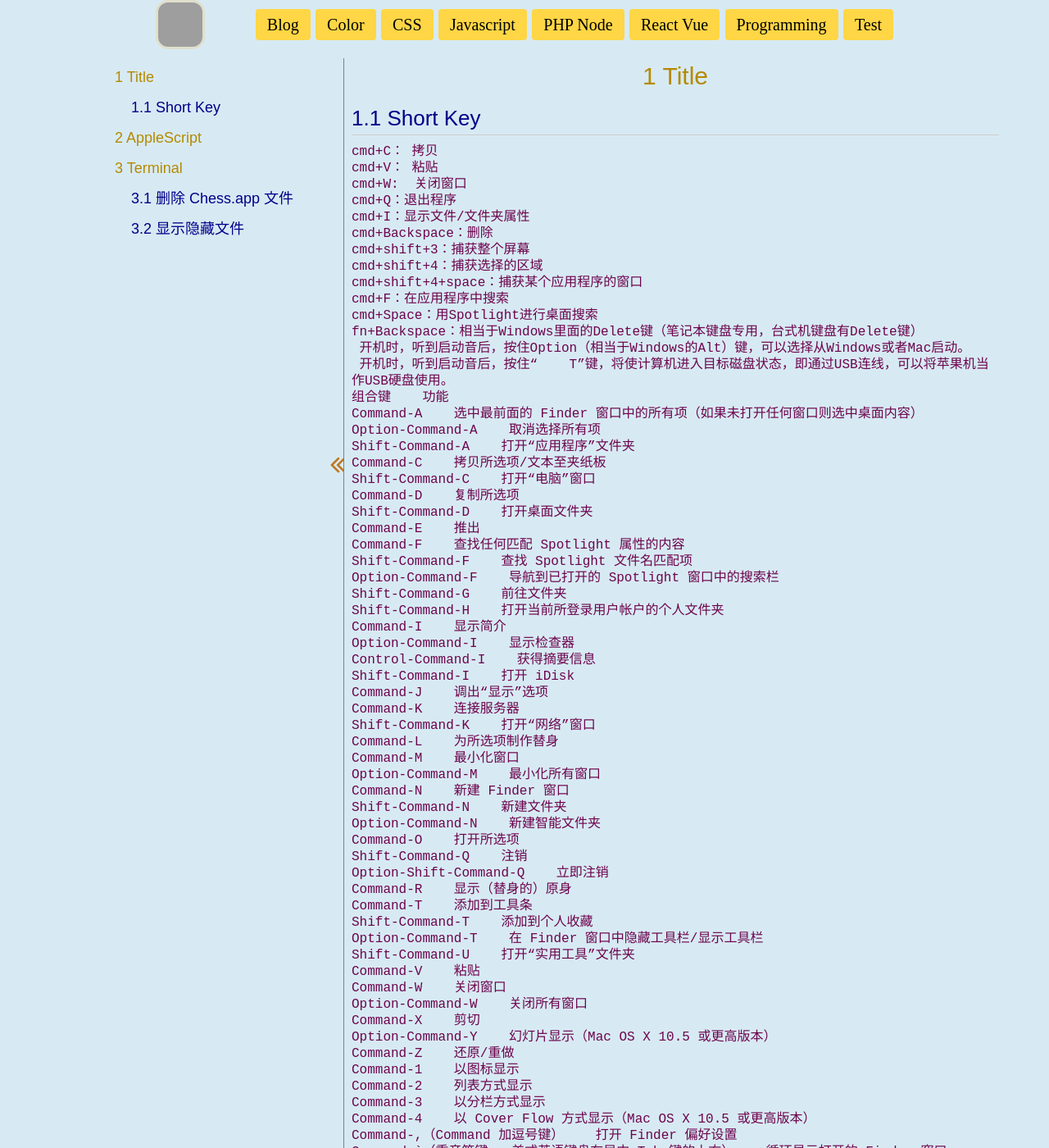
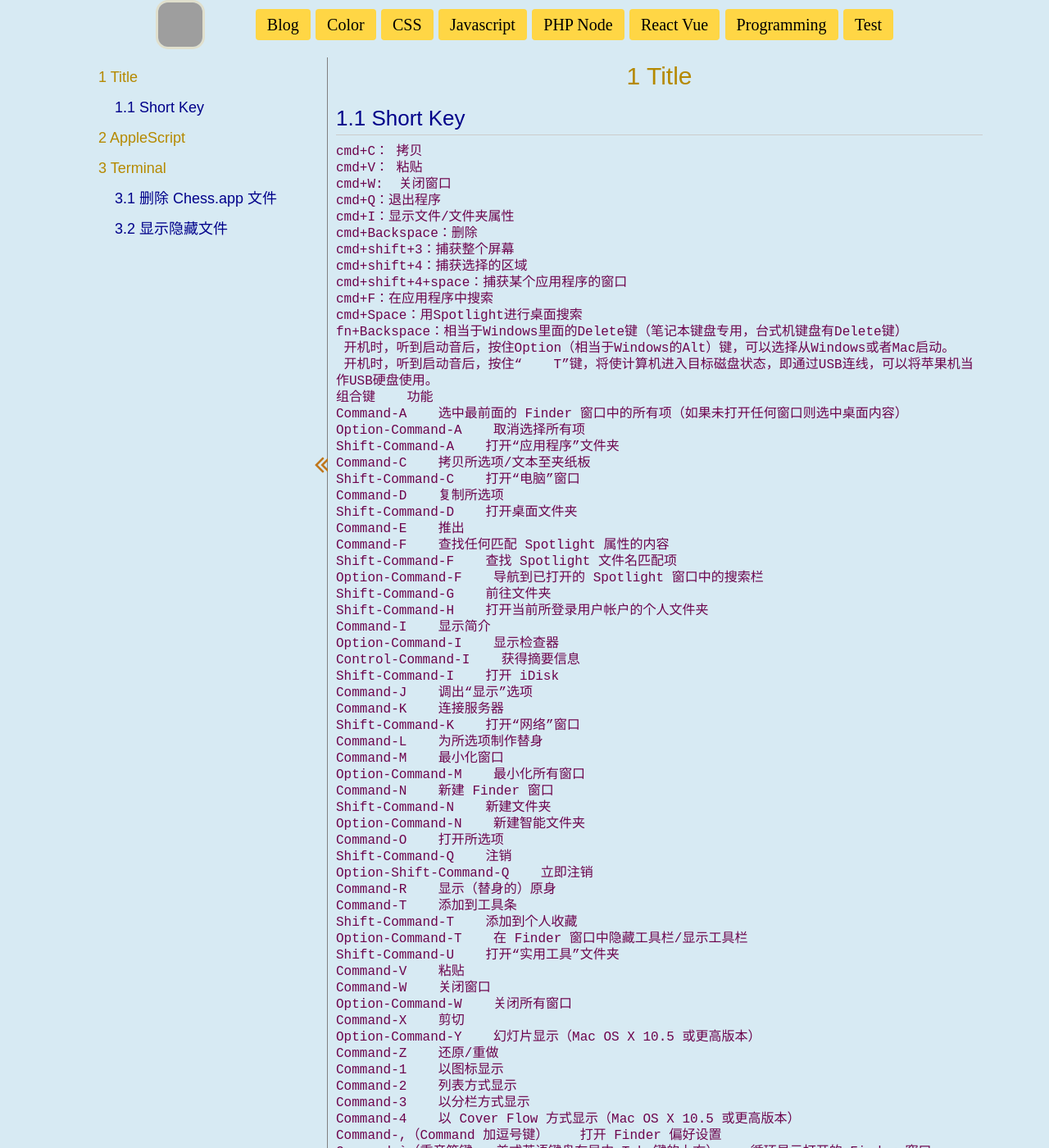
Before and after one commit to rfd3344a/rfd3344.github.io, a Jekyll site: the page built from notes/MacCommend.md, in a window 1280 px wide and 1400 px high. Shown: the whole window at 82% size. Built offline with Jekyll 4.4.1, drawn with Linux system fonts in a browser that asks for light colours; nearby versions of some CDN libraries; some web fonts are replaced; our own code applies the rules of GitHub Pages for plain Markdown files; grey boxes are pictures that could not be loaded.

Commit message:
Update notes.css

```diff
--- a/css/notes.css
+++ b/css/notes.css
@@ -17,9 +17,8 @@ body{
    overflow-y: auto;
    display: block;
    margin-top: 10px;
-   margin-left: calc(50vw - 500px);
+   margin-left: calc(50vw - 520px);
    width:280px;
-   border-right: 1px solid gray;
 }
 
 
@@ -43,9 +42,10 @@ body{
 .notes .content{
     width: 80%;
     max-width: 800px;
-    margin-left: calc(50vw - 221px);
+    margin-left: calc(50vw - 241px);
     padding-left: 10px;
     padding-bottom: 100px;
+    border-left: 1px solid gray;
 }
 .notes .content,
 .notes nav{
```
